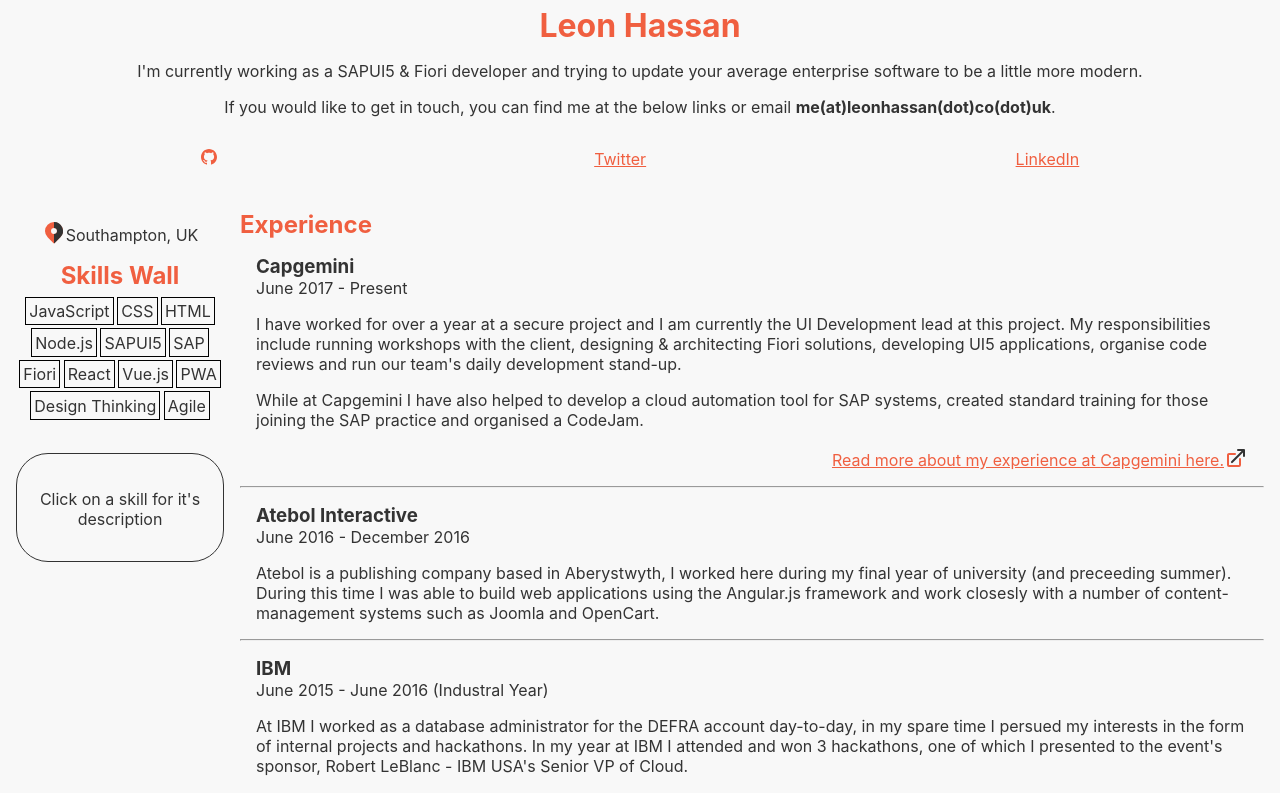
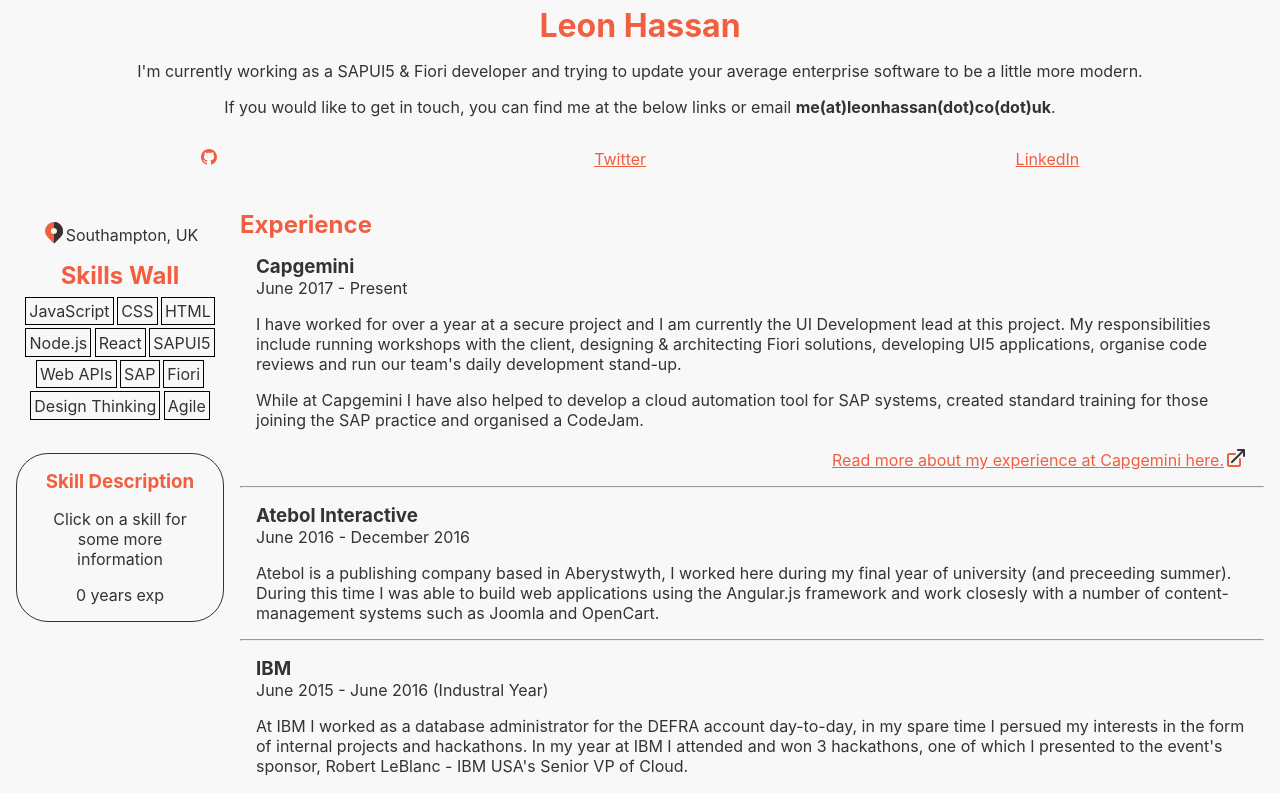
Before and after one commit to Leoooob/leonhassan.co.uk, a React (Create React App) app: page / in a window 1280 px wide. Shown: the top 793 px of the page. Built offline with nearby package versions, Linux system fonts and the light colour scheme.

Commit message:
first pass at properly mapping skill data and accessing in front-end

```diff
--- a/src/App.css
+++ b/src/App.css
@@ -97,6 +97,7 @@
 }
 
 aside .skill-wall .skill-description h3 {
+  margin: 0 auto;
   color: #f05f40;
 }
 
--- a/src/App.js
+++ b/src/App.js
@@ -61,19 +61,61 @@
   }
 }
 
-const aSkills = [
-  "JavaScript",
-  "CSS",
-  "HTML",
-  "Node.js",
-  "SAPUI5",
-  "SAP",
-  "Fiori",
-  "React",
-  "Vue.js",
-  "PWA",
-  "Design Thinking",
-  "Agile"
+const aSkillObjs = [{
+    exp: 5,
+    name: "JavaScript",
+    desc: "Leon writes JavaScript day-to-day and "
+  },
+  {
+    exp: 0,
+    name: "CSS",
+    desc: "Styling the modern web"
+  },
+  {
+    exp: 0,
+    name: "HTML",
+    desc: "Writing the modern web"
+  },
+  {
+    exp: 0,
+    name: "Node.js",
+    desc: ""
+  },
+  {
+    exp: 0,
+    name: "React",
+    desc: ""
+  },
+  {
+    exp: 0,
+    name: "SAPUI5",
+    desc: ""
+  },
+  {
+    exp: 0,
+    name: "Web APIs",
+    desc: ""
+  },
+  {
+    exp: 0,
+    name: "SAP",
+    desc: ""
+  },
+  {
+    exp: 0,
+    name: "Fiori",
+    desc: ""
+  },
+  {
+    exp: 0,
+    name: "Design Thinking",
+    desc: ""
+  },
+  {
+    exp: 0,
+    name: "Agile",
+    desc: ""
+  },
 ];
 
 class Aside extends React.Component {
@@ -85,7 +127,7 @@
           <span>Southampton, UK</span>
         </div>
         <h2>Skills Wall</h2>
-        <SkillWall aSkills={aSkills} />
+        <SkillWall aSkills={aSkillObjs} />
       </aside>
     );
   }
@@ -102,15 +144,21 @@
   }
 }
 
-function updateText(skill, desc) {
-  this.setState({skill, desc});
+function updateText(skill, desc, exp) {
+  this.setState({skill, desc, exp});
 }
 
 class SkillBricks extends SkillWall {
   render() {
-    // TODO: map both skill name and description to the list item
-    var skillComponents = this.props.aSkillList.map(function(sSkill, iKey) {
-      return <li data-desc="testing" key={iKey} onClick={(e) => updateText(e.target.textContent, e.target.dataset.desc)}>{sSkill}</li>;
+    var skillComponents = this.props.aSkillList.map(function(oSkill, iKey) {
+      function onClickUpdateText(oEvent) {
+        let sSkill = oEvent.target.textContent;
+        let sDesc = oEvent.target.dataset.desc;
+        let iExp = oEvent.target.dataset.exp;
+
+        updateText(sSkill, sDesc, iExp);
+      }
+      return <li data-desc={oSkill.desc} data-exp={oSkill.exp} key={iKey} onClick={(e) => onClickUpdateText(e)}>{oSkill.name}</li>;
     });
 
     return <ul className="skills-list">{skillComponents}</ul>;
@@ -121,8 +169,9 @@
   constructor(props) {
     super(props);
     this.state = {
-      skill: "",
-      desc: "Click on a skill for it's description"
+      skill: "Skill Description",
+      exp: 0,
+      desc: "Click on a skill for some more information"
     };
 
     updateText = updateText.bind(this);
@@ -130,12 +179,36 @@
   render() {
     let sSkill = this.state.skill;
     var sSkillDesc = this.state.desc;
+    var iSkillExp = this.state.exp;
 
-    //return <div className="skill-description">{sSkill}{sSkillDesc}</div>;
+    /*var eDiv = document.createElement("div");
+    eDiv.setAttribute("class", "skill-description");
+
+    var eHeading = document.createElement("h3");
+    var sHeading = document.createTextNode(sSkill);
+    eHeading.appendChild(sHeading);
+    eDiv.appendChild(eHeading);
+
+    var eParagraph = document.createElement("p");
+    var sParagraph = document.createTextNode(sSkillDesc);
+    eParagraph.appendChild(sParagraph);
+    eDiv.appendChild(eParagraph);
+
+    if (iSkillExp > 0) {
+      var eSpan = document.createElement("span");
+      var sSpan = document.createTextNode(iSkillExp + " years exp");
+      eSpan.appendChild(sSpan);
+      eDiv.appendChild(eSpan);
+    }
+
+    return eDiv;*/
+
+    // TODO: use js to create element, if exp > 0 append child to div
     return (
       <div className="skill-description">
         <h3>{sSkill}</h3>
         <p>{sSkillDesc}</p>
+        <span>{iSkillExp} years exp</span>
       </div>
     );
   }
```
